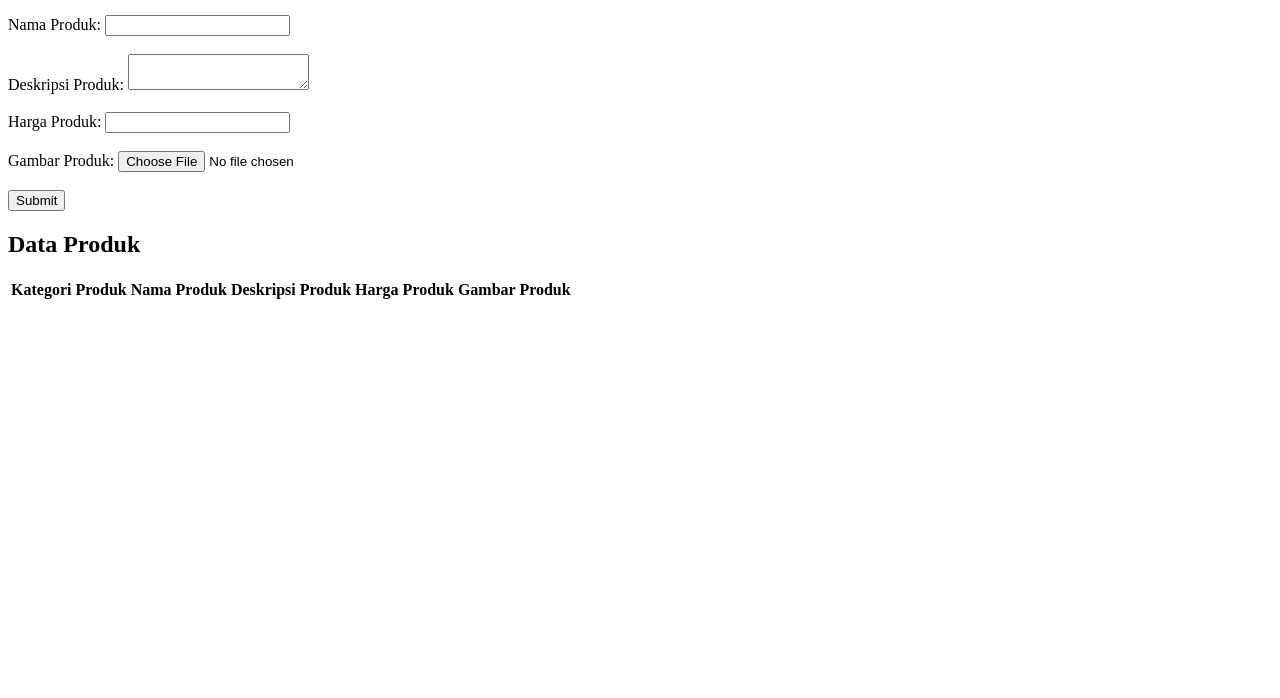
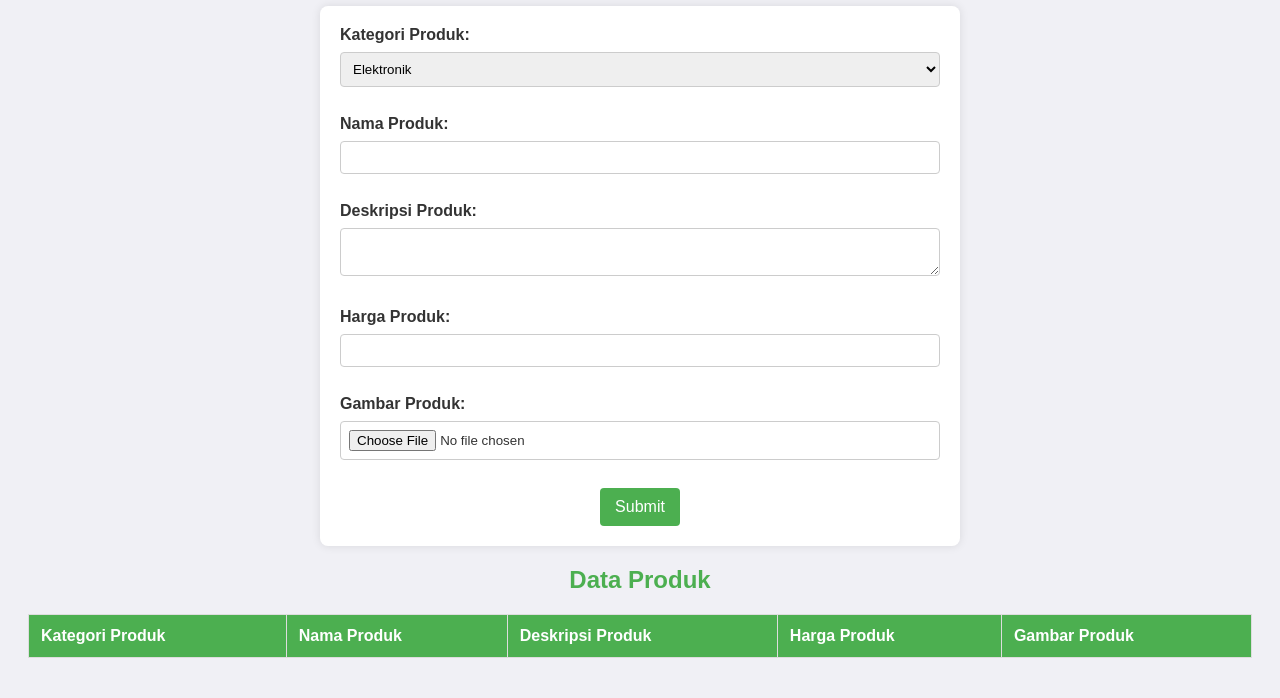
Before and after one commit to Naufalarsi/M-02_Desain-Web_SI-23-CDx.github.io, a plain HTML site: page index.html in a window 1280 px wide. Shown: the part 102-800 px from the top of the page. Drawn offline with Linux system fonts and the light colour scheme.

Commit message:
Update index.html

```diff
--- a/index.html
+++ b/index.html
@@ -4,7 +4,7 @@
     <meta charset="UTF-8">
     <meta name="viewport" content="width=device-width, initial-scale=1.0">
     <title>Formulir Produk</title>
-    <link rel="stylesheet" href="./23311018_Rafi Naufal Arsi_tugas 1_CSS.css">
+    <link rel="stylesheet" href="main.css">
 
 </head>
 <body>
```
